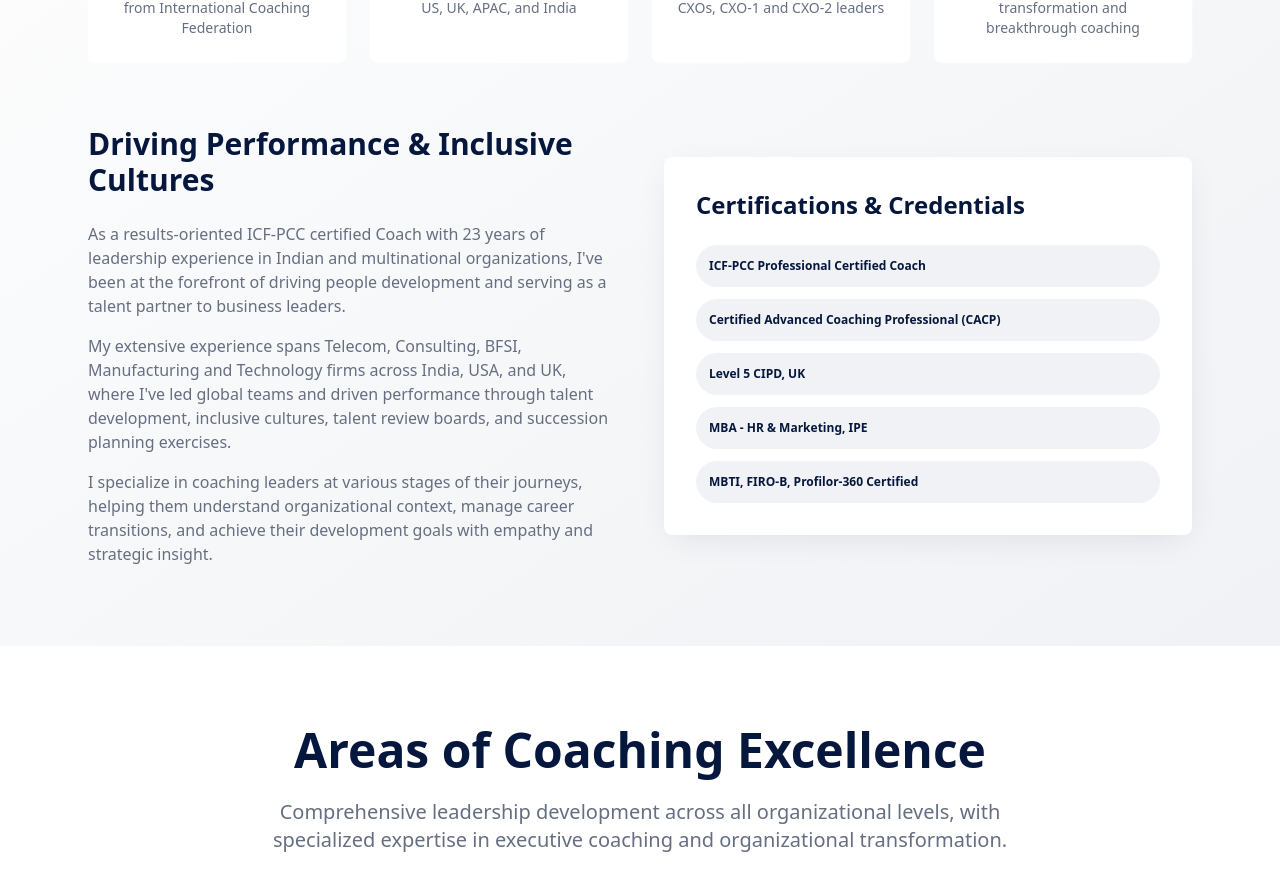
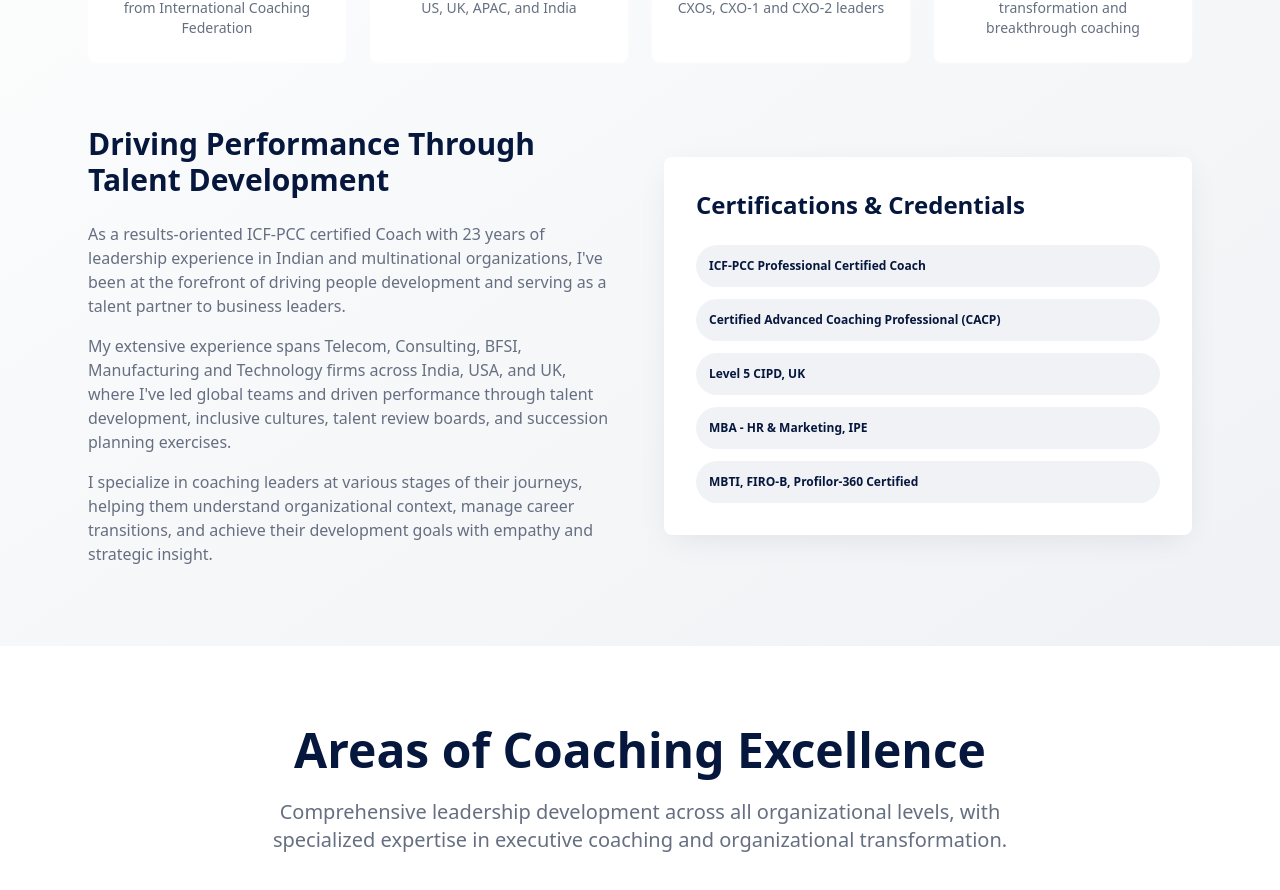
Before and after one commit to RaagTosh2007/lovable-xponentiallead-0e72bd36, a React (Vite) app: page / in a window 1280 px wide. Shown: the part 1218-2108 px from the top of the page. Built offline with nearby package versions, Linux system fonts and the light colour scheme.

Commit message:
Visual edit in Lovable
Edited UI in Lovable

```diff
--- a/src/components/About.tsx
+++ b/src/components/About.tsx
@@ -50,9 +50,7 @@ const About = () => {
         {/* About Content */}
         <div className="grid lg:grid-cols-2 gap-12 items-center">
           <div>
-            <h3 className="text-3xl font-bold text-navy-deep mb-6">
-              Driving Performance & Inclusive Cultures
-            </h3>
+            <h3 className="text-3xl font-bold text-navy-deep mb-6">Driving Performance Through Talent Development</h3>
             <div className="space-y-4 text-gray-sophisticated">
               <p>As a results-oriented ICF-PCC certified Coach with 23 years of leadership experience in Indian and multinational organizations, I've been at the forefront of driving people development and serving as a talent partner to business leaders.</p>
               <p>My extensive experience spans Telecom, Consulting, BFSI, Manufacturing and Technology firms across India, USA, and UK, where I've led global teams and driven performance through talent development, inclusive cultures, talent review boards, and succession planning exercises.</p>
```
